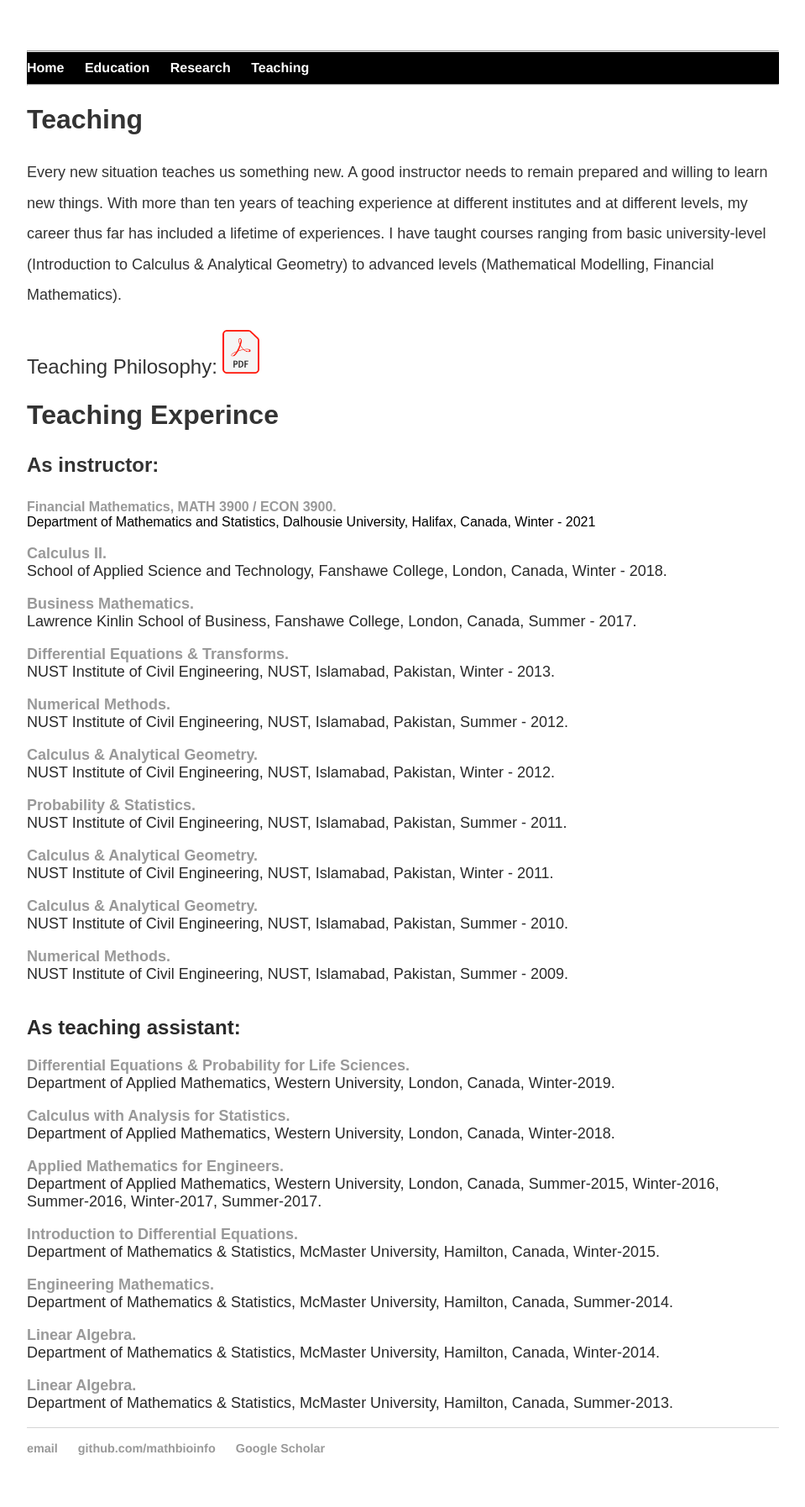
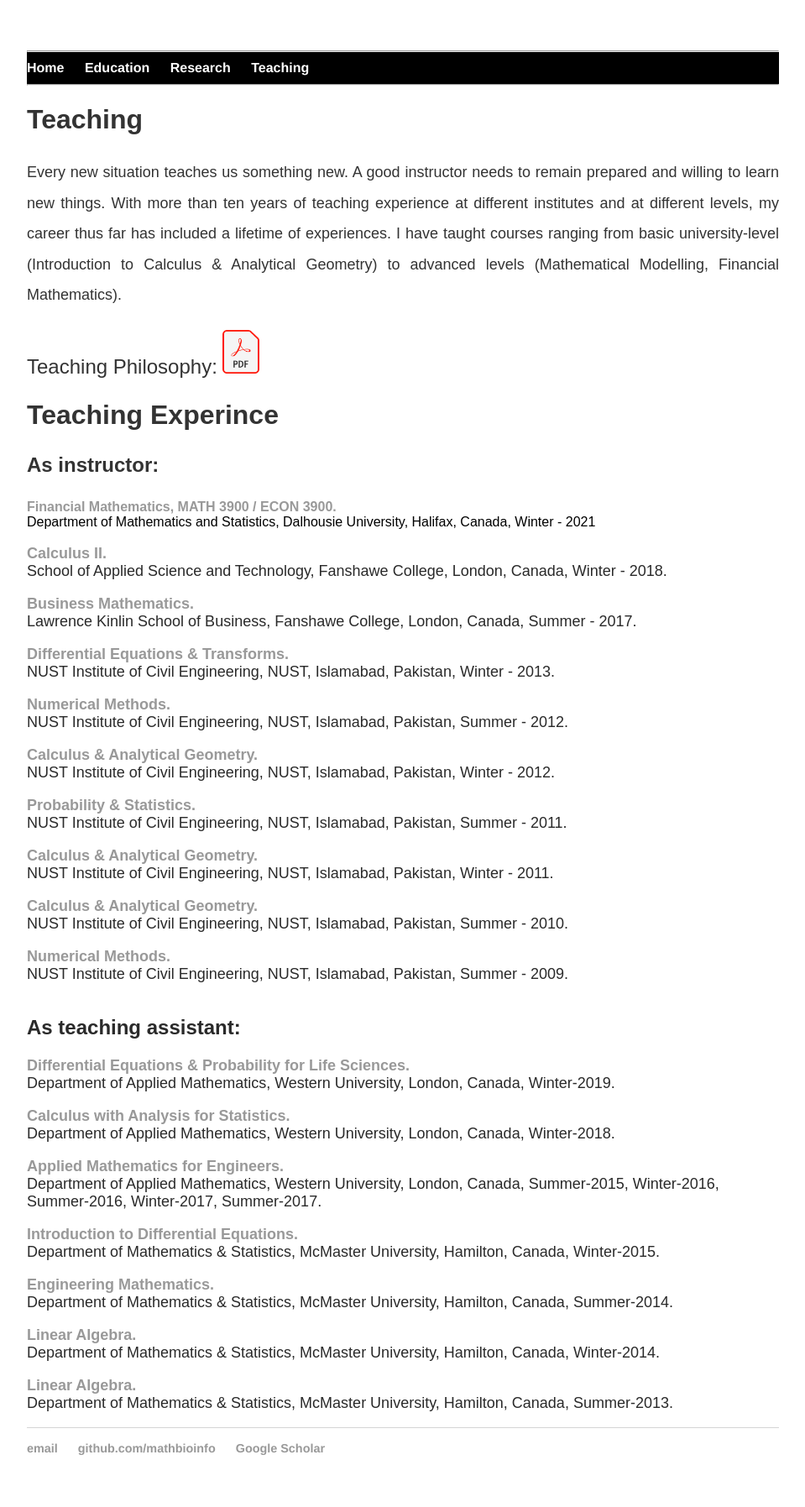
Before and after one commit to MathBioInfo/amjadkhan, a Jekyll site: the page built from Teaching/index.html, in a window 1280 px wide. Shown: the whole page at 84% size, without its empty margins (160-1119 px from the left). Built offline with Jekyll 4.4.1, drawn with Linux system fonts in a browser that asks for light colours.

Commit message:
Update index.html

```diff
--- a/Teaching/index.html
+++ b/Teaching/index.html
@@ -9,7 +9,7 @@ title: About teaching
 		</style>
 			<p><font size="6.5"><b>Teaching</b></font><br>
 			<link rel="stylesheet" type="text/css" href="css/main.css">
-			<p><font size="4">Every new situation teaches us something new. A good instructor needs to remain prepared
+			<p style="text-align:justify"><font size="4">Every new situation teaches us something new. A good instructor needs to remain prepared
 			and willing to learn new things. With more than ten years of teaching experience at different
 			institutes and at different levels, my career thus far has included a lifetime of experiences. I have taught
 			courses ranging from basic university-level (Introduction to Calculus & Analytical Geometry)
```
